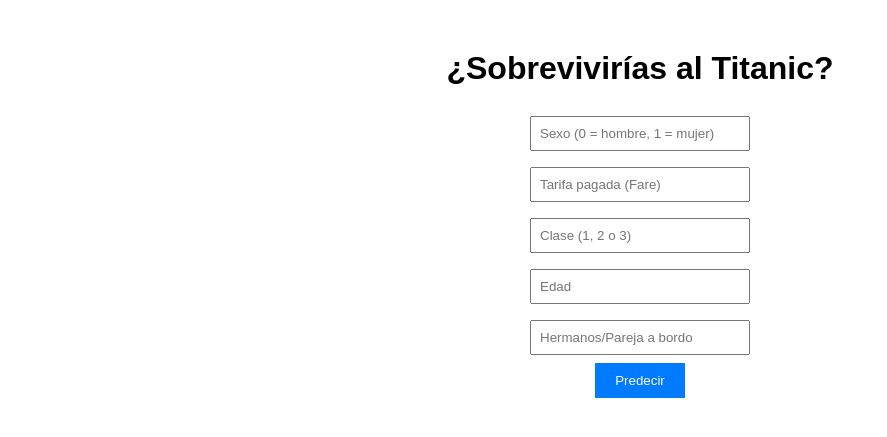
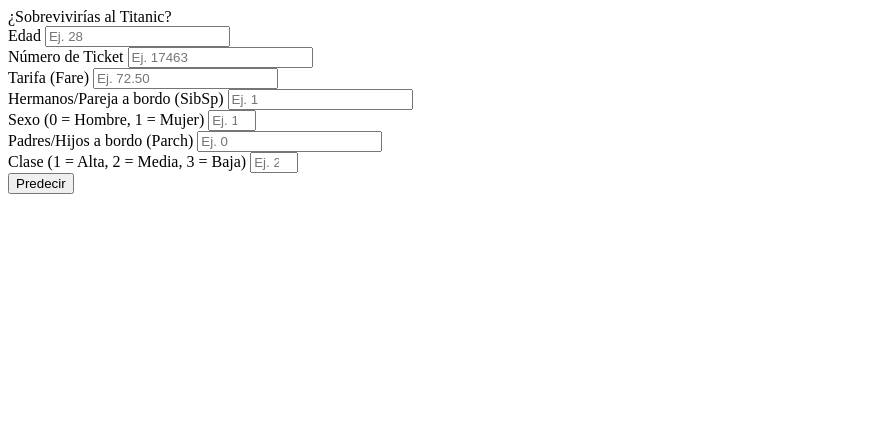
Before and after one commit to YadiMedina07/titanic-PCA, a Flask app: template templates/formulario.html in a window 1280 px wide. Shown: the top 437 px of the page, without its empty margins (0-887 px from the left). Run offline with Flask 3, Linux system fonts and the light colour scheme; the template is opened without the code that fills it, so the values that code supplies are empty; parts of the project's set-up code (start-up, migrations or seed data) failed here and were passed over.

Commit message:
2 commit del proyecto Titanic PCA

```diff
--- a/app.py
+++ b/app.py
@@ -1,43 +1,79 @@
 from flask import Flask, render_template, request
+import joblib
 import numpy as np
-import joblib
+import logging
+import os
+import warnings
 
-# Inicializar la aplicación Flask
+# Suprimir warnings
+warnings.filterwarnings("ignore", category=UserWarning, module="sklearn")
+
+# Inicializar Flask
 app = Flask(__name__)
 
-# Cargar el modelo entrenado y el transformador PCA
-modelo = joblib.load('titanic_model.pkl')
-pca = joblib.load('pca_model.pkl')
+# Configurar logging
+logging.basicConfig(level=logging.INFO)
+logging.getLogger('werkzeug').setLevel(logging.ERROR)
 
-# Ruta para mostrar el formulario
+# Archivos del modelo Titanic
+MODEL_PATH = 'titanic_model.pkl'
+PCA_PATH = 'pca_model.pkl'
+
+# Características utilizadas
+feature_names = ['Age', 'Ticket', 'Fare', 'SibSp', 'Sex', 'Parch', 'Pclass']
+
+# Cargar modelo y PCA
+def load_model_and_pca():
+    if not os.path.exists(MODEL_PATH) or not os.path.exists(PCA_PATH):
+        raise FileNotFoundError("Modelo o PCA no encontrado.")
+
+    model = joblib.load(MODEL_PATH)
+    pca = joblib.load(PCA_PATH)
+
+    return model, pca
+
+# Intentar cargar al inicio
+try:
+    model, pca = load_model_and_pca()
+    logging.info("✅ Modelo y PCA cargados correctamente.")
+except Exception as e:
+    logging.error(f"❌ Error al cargar el modelo o PCA: {str(e)}")
+
 @app.route('/')
-def formulario():
-    return render_template('formulario.html')
+def home():
+    return render_template('index.html')
 
-# Ruta para procesar la predicción
 @app.route('/predict', methods=['POST'])
-def predecir():
+def predict():
     try:
-        # Obtener los valores ingresados por el usuario
+        logging.info("🔍 Petición POST recibida")
+
+        # Extraer datos del formulario
+        edad = float(request.form['age'])
+        ticket = float(request.form['ticket'])
+        fare = float(request.form['fare'])
+        sibsp = float(request.form['sibsp'])
         sex = float(request.form['sex'])
-        fare = float(request.form['fare'])
+        parch = float(request.form['parch'])
         pclass = float(request.form['pclass'])
-        age = float(request.form['age'])
-        sibsp = float(request.form['sibsp'])
 
-        # Crear arreglo y aplicar PCA
-        datos = np.array([[sex, fare, pclass, age, sibsp]])
-        datos_pca = pca.transform(datos)
+        input_data = np.array([[edad, ticket, fare, sibsp, sex, parch, pclass]])
+        logging.info(f"🧾 Datos recibidos: {input_data}")
 
-        # Realizar la predicción
-        prediccion = modelo.predict(datos_pca)[0]
-        resultado = "🛟 Sobrevive" if prediccion == 1 else "⚰️ No sobrevive"
+        # Aplicar PCA
+        datos_transformados = pca.transform(input_data)
+        logging.info(f"📉 Datos tras PCA: {datos_transformados}")
 
-        return render_template('index.html', prediccion=resultado)
+        # Predecir
+        resultado = model.predict(datos_transformados)[0]
+        pred = "🛟 Sobrevive" if resultado == 1 else "⚰️ No sobrevive"
+
+        return render_template('index.html', prediccion=pred)
 
     except Exception as e:
-        return f"Ocurrió un error: {str(e)}"
+        logging.error(f"❌ Error en predicción: {str(e)}")
+        return render_template('index.html', prediccion=f"Error: {str(e)}")
 
-# Ejecutar localmente (no se usa en Render)
 if __name__ == '__main__':
-    app.run(debug=True)
+    logging.info("🚢 Iniciando servidor Flask - Predicción Titanic")
+    app.run(debug=True, host='0.0.0.0', port=5000)
--- a/templates/formulario.html
+++ b/templates/formulario.html
@@ -2,26 +2,65 @@
 <html lang="es">
 <head>
     <meta charset="UTF-8">
-    <title>Predicción Titanic</title>
+    <meta name="viewport" content="width=device-width, initial-scale=1.0">
+    <title>Predicción de Supervivencia - Titanic</title>
     <style>
-        body { font-family: Arial; text-align: center; margin-top: 50px; }
-        input, select { padding: 8px; margin: 8px; width: 200px; }
-        .boton { padding: 10px 20px; background-color: #007BFF; color: white; border: none; cursor: pointer; }
+        /* (mismos estilos que ya tienes, sin modificar) */
+        /* ... TODO TU CSS ACTUAL ... */
     </style>
 </head>
 <body>
-    <h1>¿Sobrevivirías al Titanic?</h1>
-    <form action="/predict" method="post">
-        <input type="number" step="0.01" name="sex" placeholder="Sexo (0 = hombre, 1 = mujer)" required><br>
-        <input type="number" step="0.01" name="fare" placeholder="Tarifa pagada (Fare)" required><br>
-        <input type="number" step="1" name="pclass" placeholder="Clase (1, 2 o 3)" required><br>
-        <input type="number" step="0.01" name="age" placeholder="Edad" required><br>
-        <input type="number" step="1" name="sibsp" placeholder="Hermanos/Pareja a bordo" required><br>
-        <button class="boton" type="submit">Predecir</button>
-    </form>
+    <div class="container">
+        <div class="app-header">
+            <div class="app-title">¿Sobrevivirías al Titanic?</div>
+        </div>
 
-    {% if prediccion %}
-        <h2>Resultado: {{ prediccion }}</h2>
-    {% endif %}
+        <div class="form-container">
+            <form action="/predict" method="post">
+                <div class="input-group">
+                    <label class="input-label" for="age">Edad</label>
+                    <input type="number" id="age" name="age" class="input-field" placeholder="Ej. 28" required step="0.1" min="0">
+                </div>
+
+                <div class="input-group">
+                    <label class="input-label" for="ticket">Número de Ticket</label>
+                    <input type="number" id="ticket" name="ticket" class="input-field" placeholder="Ej. 17463" required step="1" min="1">
+                </div>
+
+                <div class="input-group">
+                    <label class="input-label" for="fare">Tarifa (Fare)</label>
+                    <input type="number" id="fare" name="fare" class="input-field" placeholder="Ej. 72.50" required step="0.01" min="0">
+                </div>
+
+                <div class="input-group">
+                    <label class="input-label" for="sibsp">Hermanos/Pareja a bordo (SibSp)</label>
+                    <input type="number" id="sibsp" name="sibsp" class="input-field" placeholder="Ej. 1" required step="1" min="0">
+                </div>
+
+                <div class="input-group">
+                    <label class="input-label" for="sex">Sexo (0 = Hombre, 1 = Mujer)</label>
+                    <input type="number" id="sex" name="sex" class="input-field" placeholder="Ej. 1" required step="1" min="0" max="1">
+                </div>
+
+                <div class="input-group">
+                    <label class="input-label" for="parch">Padres/Hijos a bordo (Parch)</label>
+                    <input type="number" id="parch" name="parch" class="input-field" placeholder="Ej. 0" required step="1" min="0">
+                </div>
+
+                <div class="input-group">
+                    <label class="input-label" for="pclass">Clase (1 = Alta, 2 = Media, 3 = Baja)</label>
+                    <input type="number" id="pclass" name="pclass" class="input-field" placeholder="Ej. 2" required step="1" min="1" max="3">
+                </div>
+
+                <button type="submit" class="submit-btn">Predecir</button>
+
+                {% if prediccion %}
+                    <div class="result-container result-success">
+                        🧭 Resultado: {{ prediccion }}
+                    </div>
+                {% endif %}
+            </form>
+        </div>
+    </div>
 </body>
 </html>
```
